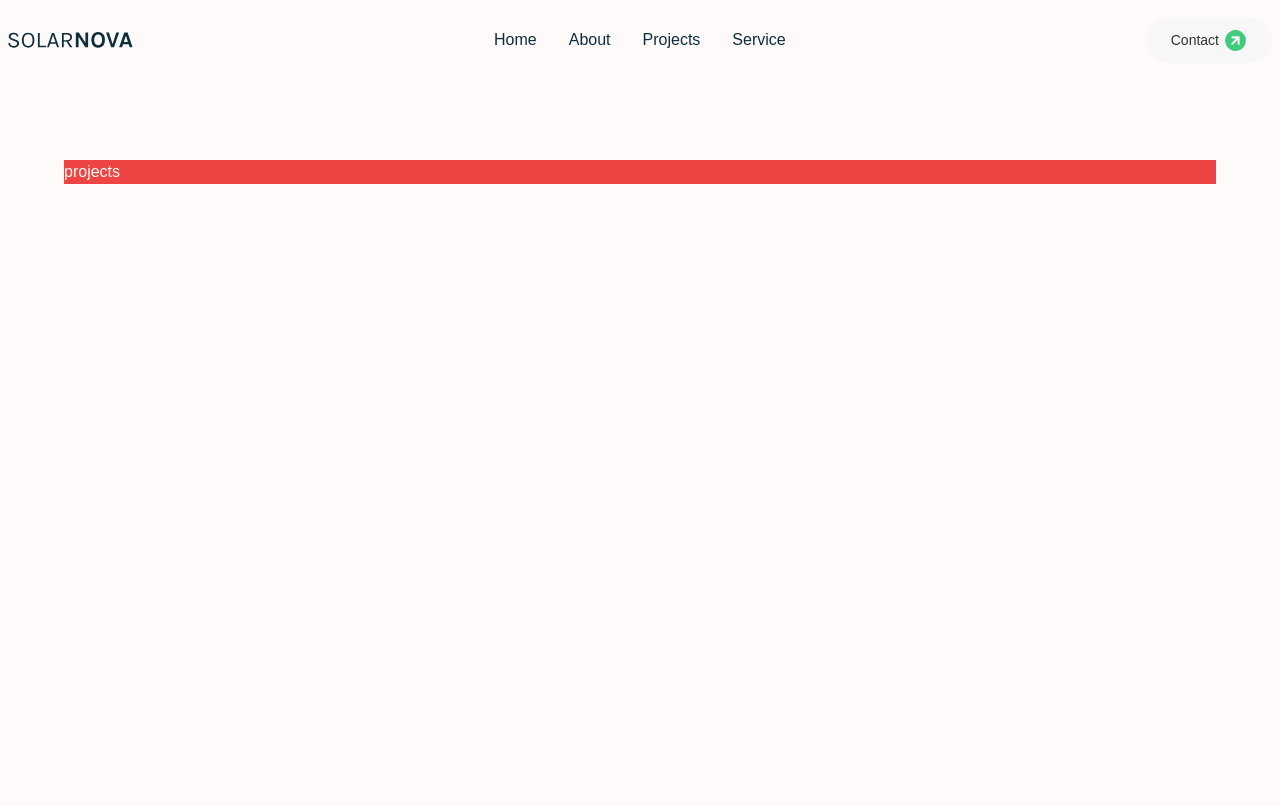
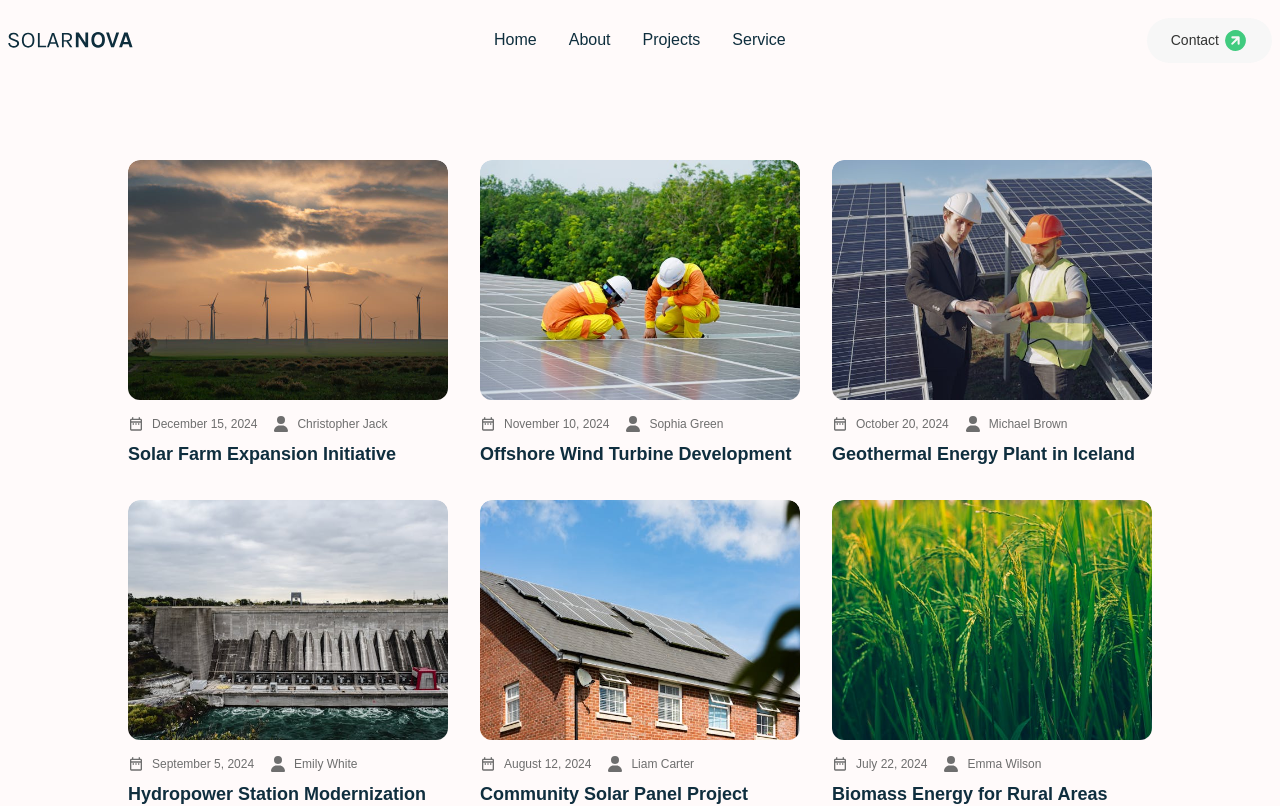
Before and after one commit to Rozmyk/SolarNova, a Next.js app: page /projects in a window 1280 px wide. Shown: the top 806 px of the page. Built offline with nearby package versions, Linux system fonts and the light colour scheme.

Commit message:
Add project page

```diff
--- a/src/components/ProjectsPage/ProjectsPage.tsx
+++ b/src/components/ProjectsPage/ProjectsPage.tsx
@@ -1,8 +1,19 @@
 import Wrapper from '../Wrapper/Wrapper'
+import projectData from '../../../data/projectsData'
+import ProjectCard from '../Projects/ProjectCard/ProjectCard'
+
 const ProjectsPage = () => {
 	return (
 		<Wrapper>
-			<div className='bg-red-500'>projects</div>
+			<div className='w-full flex justify-center items-center'>
+				<div
+					className='grid w-full gap-8 max-w-screen-lg
+                  grid-cols-1 sm:grid-cols-2 lg:grid-cols-3'>
+					{projectData.map(project => (
+						<ProjectCard key={project.id} {...project} />
+					))}
+				</div>
+			</div>
 		</Wrapper>
 	)
 }
```
